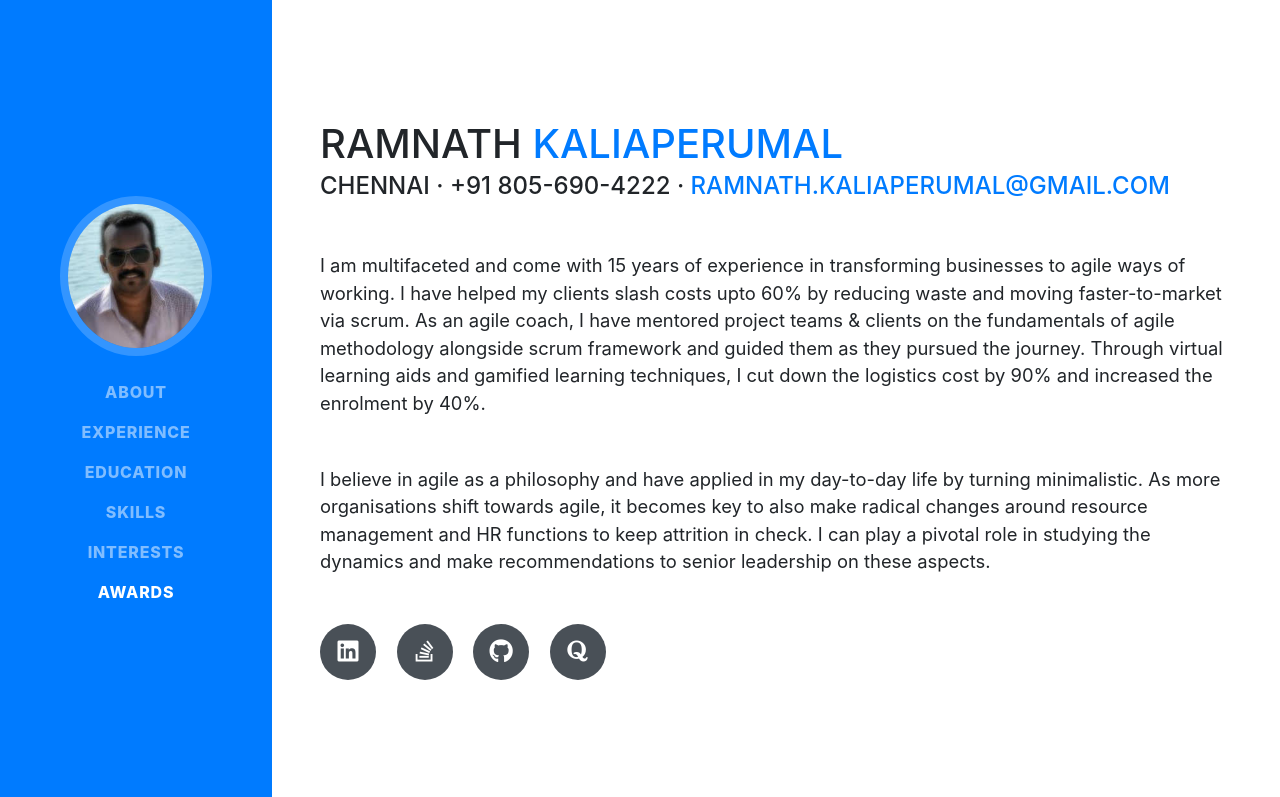
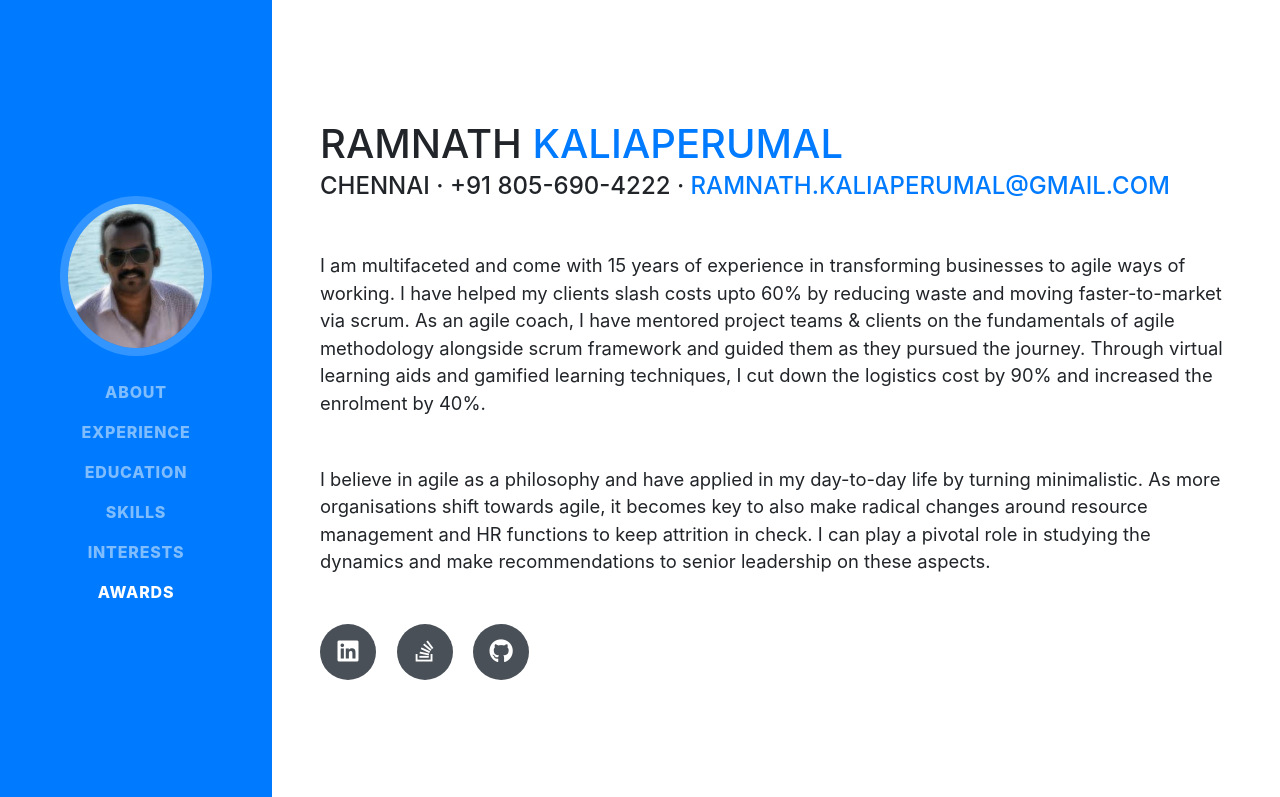
Before and after one commit to Ramnath85/Ramnath85.github.io, a website with bundled scripts: page index.html in a window 1280 px wide. Shown: the top 797 px of the page. Built offline with nearby package versions, Linux system fonts and the light colour scheme; a web font is replaced by a local one.

Commit message:
Update index.html

```diff
--- a/index.html
+++ b/index.html
@@ -82,9 +82,6 @@
             </a>
 			<a href="https://github.com/Ramnath85" target="_blank">
               <i class="fab fa-github"></i>
-            </a>
-			<a href="https://www.quora.com/profile/Ramnath-Kaliaperumal" target="_blank">
-              <i class="fab fa-quora"></i>
             </a>
           </div>
         </div>
```
